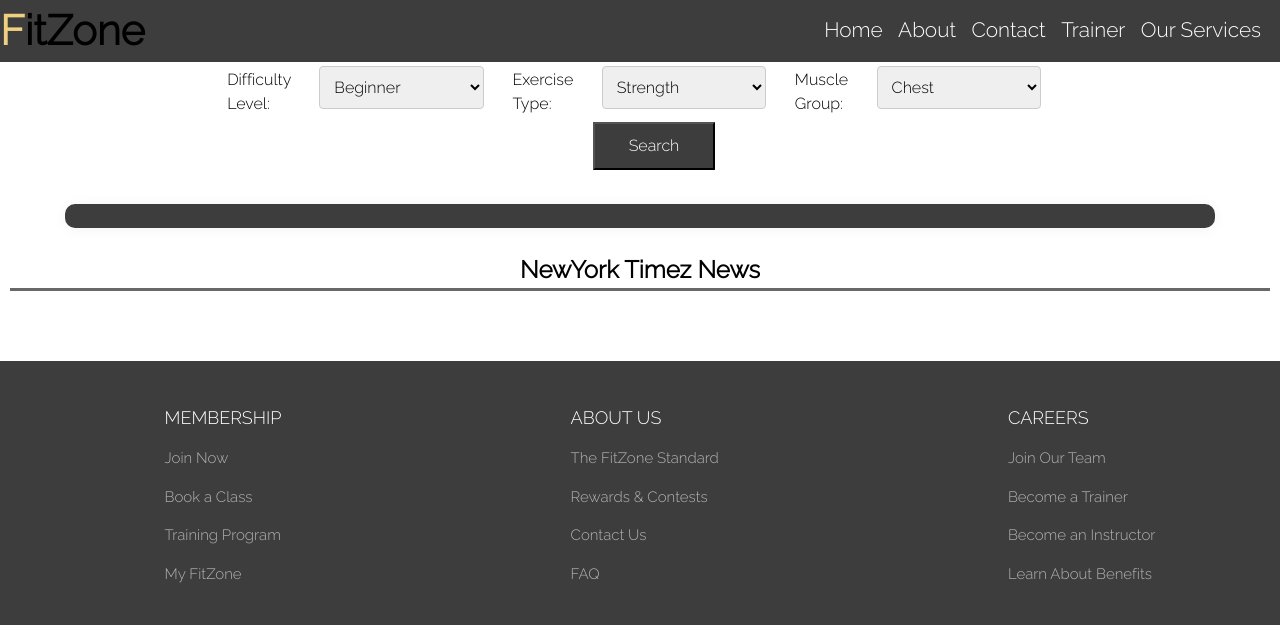
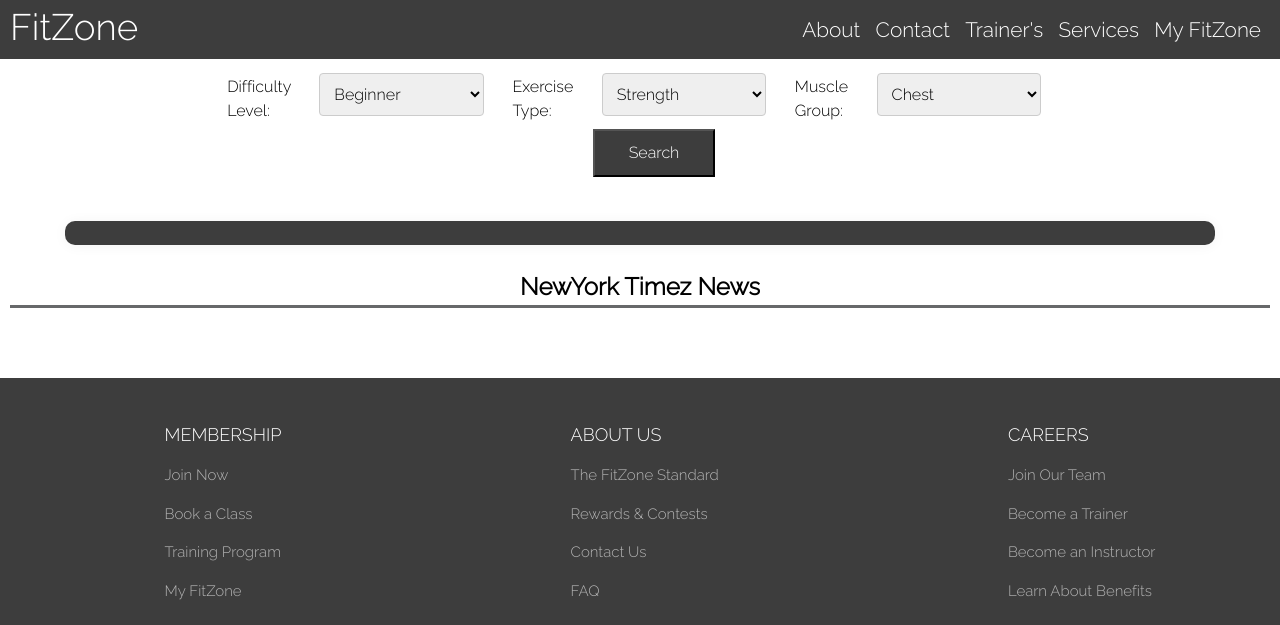
Before and after one commit to rohitwho/Fit-Zone, a plain HTML site: page Project.html in a window 1280 px wide. Shown: the top 625 px of the page. Drawn offline with Linux system fonts and the light colour scheme; a web font is replaced by a local one.

Commit message:
Made Fitzone As HOme

```diff
--- a/Project.html
+++ b/Project.html
@@ -12,7 +12,7 @@
 <body>
     <header class="Primary-Header">
         <div class="Primary-Header-Content">
-            <h1>FitZone</h1>
+            <a class ="Logo-Main" href = "/">FitZone</a>
         </div>
         <div class="Container">
             <input class="Label-Check" id="Label-Check" type="checkbox">
@@ -25,11 +25,12 @@
         </div>
 
         <nav class="Primary-Navbar" Aria-Expanded="false" Data-Visible="false">
-            <a href="/" class="Primary-Navbar-Link">Home</a>
+            <!-- <a href="/" class="Primary-Navbar-Link">Home</a> -->
             <a href="./index.html#About" class="Primary-Navbar-Link">About</a>
             <a href="./Contact.html" class="Primary-Navbar-Link">Contact</a>
-            <a href="/privacy" class="Primary-Navbar-Link">Trainer</a>
-            <a href="/terms" class="Primary-Navbar-Link">Our Services</a>
+            <a href="/privacy" class="Primary-Navbar-Link">Trainer's</a>
+            <a href="./index.html#Main-Cards" class="Primary-Navbar-Link">Services</a>
+            <a href="#About" class="Primary-Navbar-Link">My FitZone</a>
 
         </nav>
     </header>
@@ -38,7 +39,7 @@
 
 
 
-    <section class="Container">
+    <section class="Container-Project">
 
         <section class="Main-Section">
             <label for="select-option">Difficulty Level:</label>
--- a/assets/style.css
+++ b/assets/style.css
@@ -188,13 +188,13 @@ h1::first-letter {
 }
 
 .Logo-Main {
-  font-size: 2rem;
+  font-size: 2.3rem;
   color: var(--navFont);
   margin-inline: 10px;
   text-decoration: none;
 
 }
-.a::first-letter {
+.Logo-Main::first-letter {
   color: var(--firstLetter);
 
 }
@@ -499,7 +499,7 @@ font-size: 24px;
 
 }
 
-.Logo-Main {
+/* .Logo-Main {
   margin-inline: 10px;
   display: flex;
   align-items: flex-end;
@@ -507,7 +507,7 @@ font-size: 24px;
 
 
 
-}
+} */
 
 /* Slideshow container */
 .slideshow-container {
@@ -864,14 +864,14 @@ align-items: center;
 }
 
 
-.Container {
+.Container-Project{
   display: flex;
   flex-direction: column;
   flex-wrap: wrap;
   justify-content: center;
   align-items: center;
 
-  padding: 0;
+  padding: 10px;
   margin-inline: 5%;
 }
 
@@ -1091,36 +1091,17 @@ label {
     width: 50%;
   }
 
-  /* .Our-Goals{
-    display: flex;
 
-    align-items: center;
-    justify-content: center;
-  } */
-  /* .Goals{
-
-    width:30%;
-  } */
-  /* .Diverse{
-    display: flex;
-    width:30%;
-    align-items: center;
-    justify-content: center;
-  } */
 }
 
 @media only screen and (max-width:800px) {
   .content {
     display: flex;
-    /* background-color: darkgrey; */
-    /* flex-direction: column; */
     justify-content: center;
     align-items: center;
   }
 
-  .Logo-Main {
-    display: none;
-  }
+
 
   .Container {
     display: flex;
@@ -1138,6 +1119,7 @@ label {
 
   .para {
     font-size: 1em;
+    top: 49%;
     left: 8%;
   }
 
@@ -1211,16 +1193,10 @@ label {
     border-top-right-radius: 50px;
     border-bottom-right-radius: 50px;
     width: 0px;
-    /* background-image: url("https://images.pexels.com/photos/2294403/pexels-photo-2294403.jpeg?auto=compress&cs=tinysrgb&w=1600"); */
+
   }
 
-  /* .Primary-Header {
 
-        background-position: center;
-        object-fit: cover;
-        height: 100vh;
-
-      } */
 
 
   .Primary-Navbar[Data-Visible="false"] {
@@ -1230,19 +1206,12 @@ label {
 
   .Primary-Navbar {
     display: flex;
-
     margin: 0;
-    /* z-index: 1111; */
     flex-direction: column;
     margin: 10px;
     height: 80vh;
     padding: min(18vh, 8rem) 1em;
-
-
-
     backdrop-filter: blur(5rem);
-
-
   }
 
   .Primary-Navbar-Link:hover {
@@ -1252,7 +1221,7 @@ label {
   }
 
   .Primary-Navbar-Link {
-    /* color: black; */
+
     padding: 8px;
     font-size: 1.2em;
 
```
Also changed, not shown: Contact.html (+5 -4 lines), index.html (+3 -3 lines).
